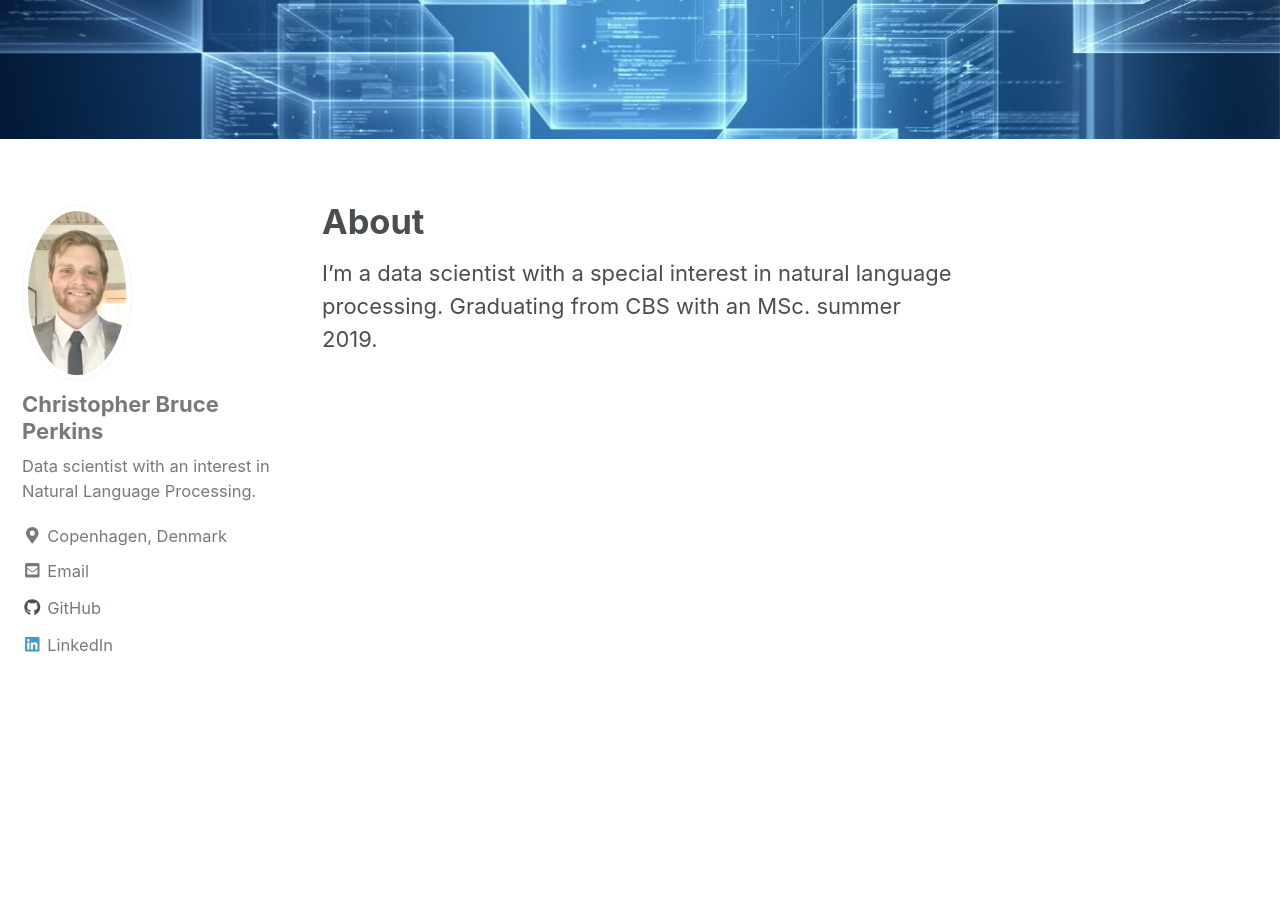
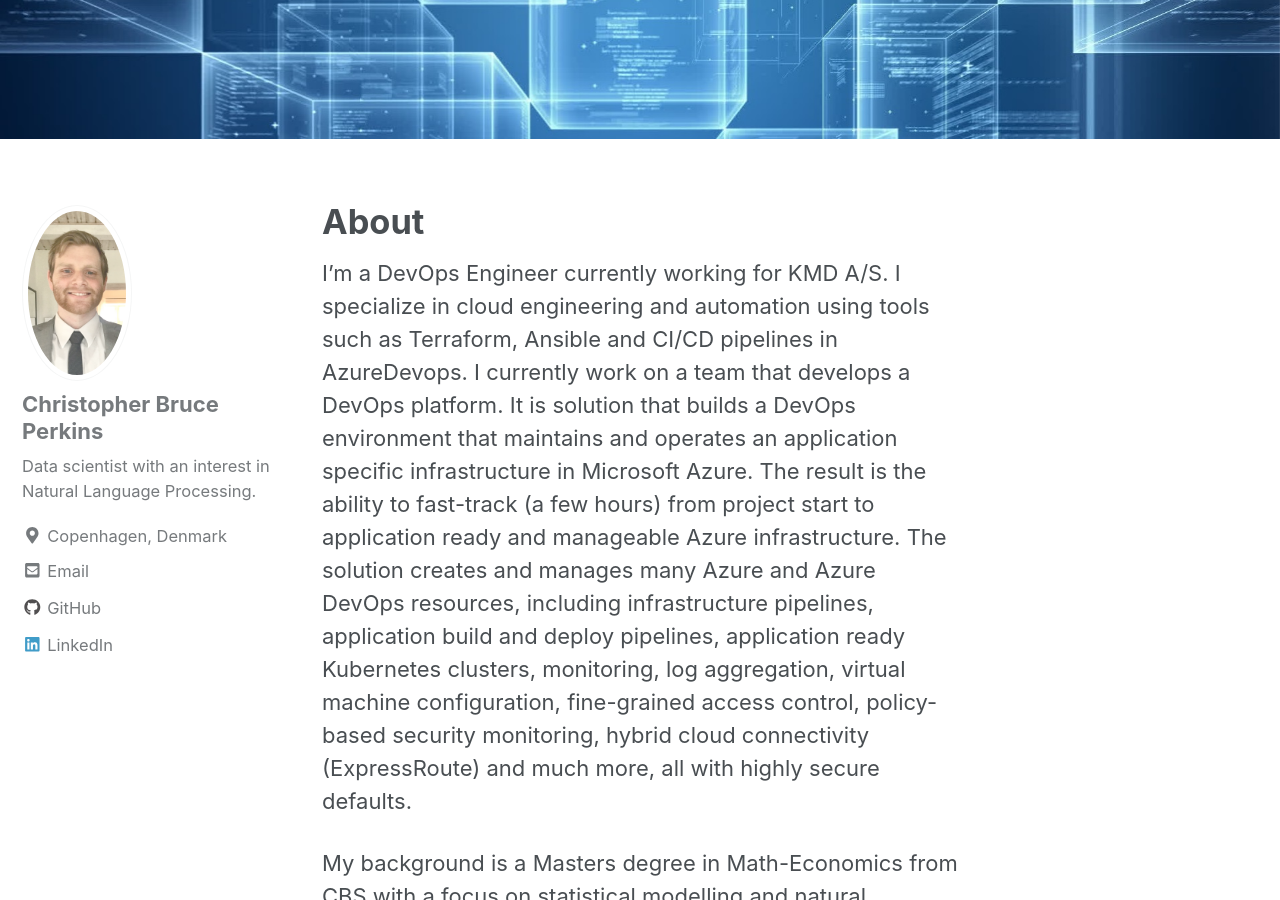
Before and after one commit to CBrucePerkins/CBrucePerkins.github.io, a Jekyll site: the page built from _pages/about.md, in a window 1280 px wide and 900 px high, scrolled down 199 px. Built offline with Jekyll 4.4.1, drawn with Linux system fonts in a browser that asks for light colours; cached includes are drawn as plain includes; nearby versions of some CDN libraries; some of the changed text lies outside the part shown.

Commit message:
Update about.md

```diff
--- a/_pages/about.md
+++ b/_pages/about.md
@@ -7,4 +7,6 @@
 
 ---
 
-I'm a data scientist with a special interest in natural language processing. Graduating from CBS with an MSc. summer 2019.
+I'm a DevOps Engineer currently working for KMD A/S. I specialize in cloud engineering and automation using tools such as Terraform, Ansible and CI/CD pipelines in AzureDevops. I currently work on a team that develops a DevOps platform. It is solution that builds a DevOps environment that maintains and operates an application specific infrastructure in Microsoft Azure. The result is the ability to fast-track (a few hours) from project start to application ready and manageable Azure infrastructure. The solution creates and manages many Azure and Azure DevOps resources, including infrastructure pipelines, application build and deploy pipelines, application ready Kubernetes clusters, monitoring, log aggregation, virtual machine configuration, fine-grained access control, policy-based security monitoring, hybrid cloud connectivity (ExpressRoute) and much more, all with highly secure defaults.
+
+My background is a Masters degree in Math-Economics from CBS with a focus on statistical modelling and natural language processing.
```
